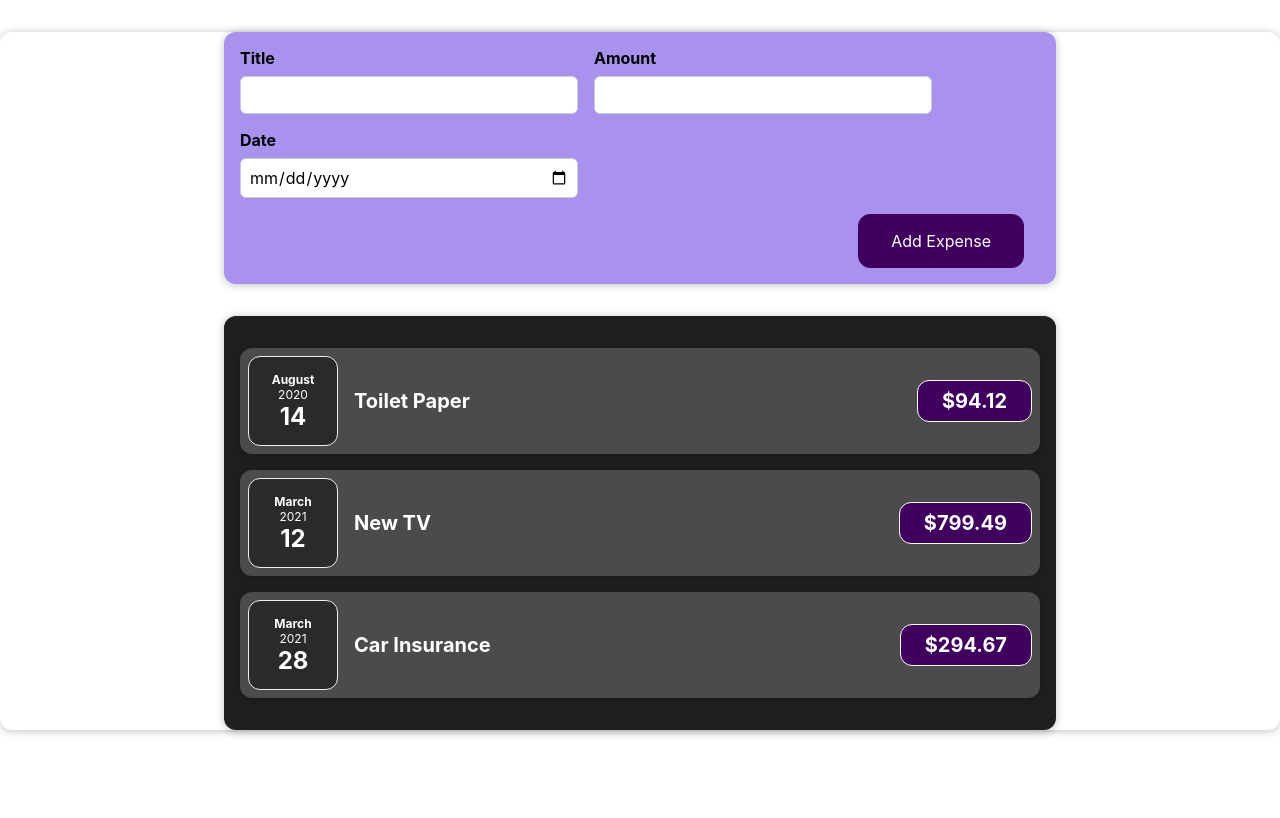
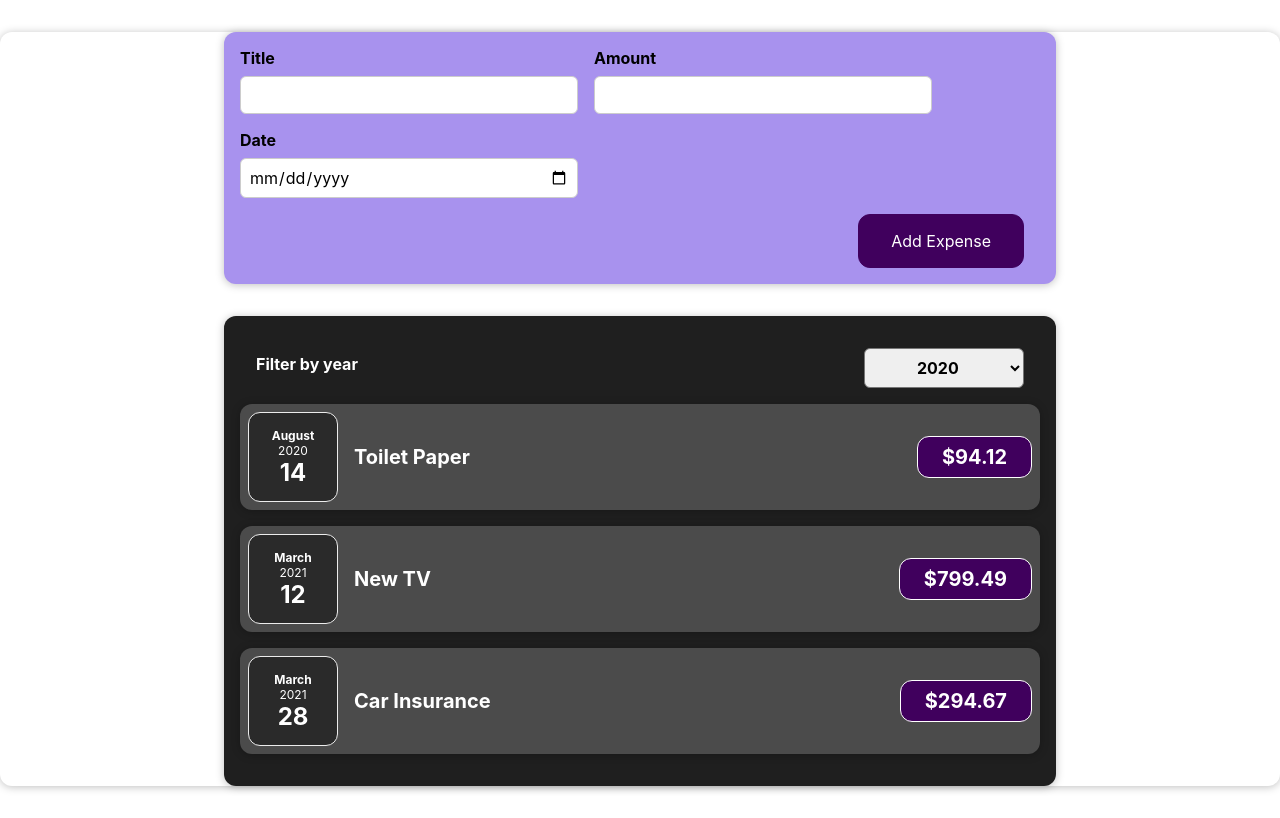
Before and after one commit to Havoac/Expense-Tracker, a React (Create React App) app: page / in a window 1280 px wide. Built offline with nearby package versions, Linux system fonts and the light colour scheme.

Commit message:
Filter by year structure added

```diff
--- a/src/components/Expenses/Expenses.js
+++ b/src/components/Expenses/Expenses.js
@@ -1,10 +1,22 @@
+import { useState } from "react";
 import Card from "../UI/Card";
 import ExpenseItem from "./ExpenseItem";
 import "./Expenses.css";
+import FilterItem from "./FilterItem";
 
 function Expenses(props) {
+  const [filteredYear, SetFilteredYear] = useState("2020");
+
+  const ChangeFilterHandler = (selectedYear) => {
+    SetFilteredYear(selectedYear);
+  };
+
   return (
     <Card className="expenses">
+      <FilterItem
+        selectedYear={filteredYear}
+        OnChangeFilter={ChangeFilterHandler}
+      />
       <ExpenseItem expenseData={props.expenseData[0]} />
       <ExpenseItem expenseData={props.expenseData[1]} />
       <ExpenseItem expenseData={props.expenseData[2]} />
--- /dev/null
+++ b/src/components/Expenses/FilterItem.css
@@ -0,0 +1,24 @@
+.expenses-filter {
+  color: white;
+  padding: 0 1rem;
+}
+
+.expenses-filter__control {
+  display: flex;
+  width: 100%;
+  align-items: center;
+  justify-content: space-between;
+  margin: 1rem 0;
+}
+
+.expenses-filter label {
+  font-weight: bold;
+  margin-bottom: 0.5rem;
+}
+
+.expenses-filter select {
+  font: inherit;
+  padding: 0.5rem 3rem;
+  font-weight: bold;
+  border-radius: 6px;
+}
--- /dev/null
+++ b/src/components/Expenses/FilterItem.js
@@ -0,0 +1,23 @@
+import "./FilterItem.css";
+
+const FilterItem = (props) => {
+  const ChangeYearHandler = (event) => {
+    props.OnChangeFilter(event.target.value);
+  };
+
+  return (
+    <div className="expenses-filter">
+      <div className="expenses-filter__control">
+        <label>Filter by year</label>
+        <select value={props.selectedYear} onChange={ChangeYearHandler}>
+          <option value="2022">2022</option>
+          <option value="2021">2021</option>
+          <option value="2020">2020</option>
+          <option value="2019">2019</option>
+        </select>
+      </div>
+    </div>
+  );
+};
+
+export default FilterItem;
```
